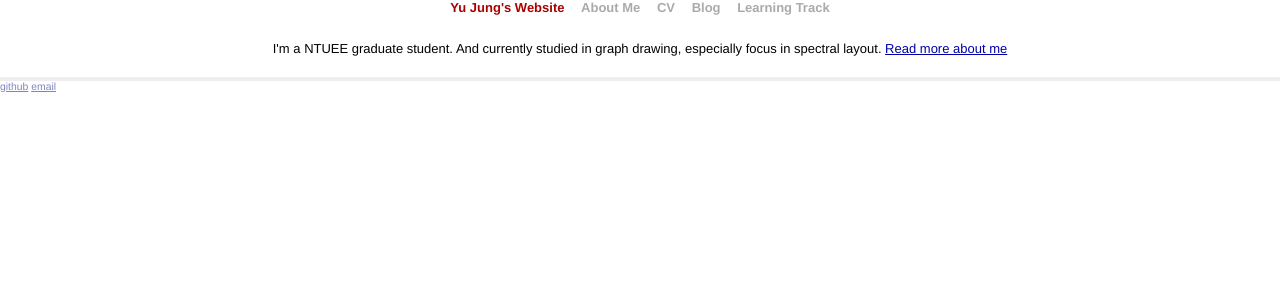
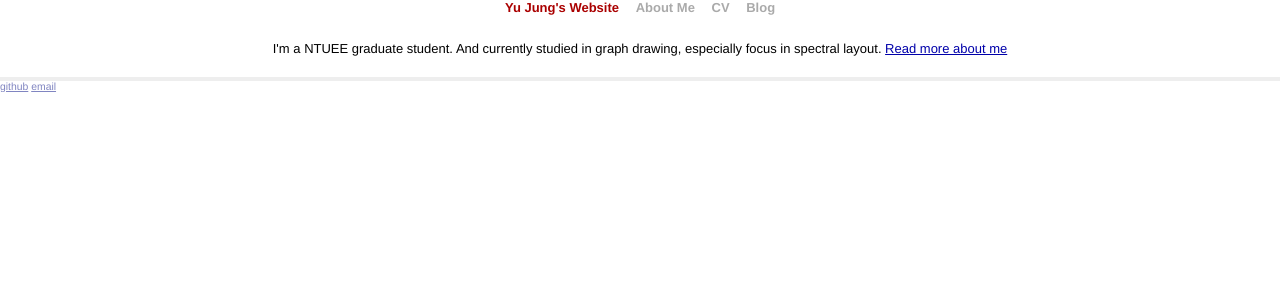
Before and after one commit to lucaskotw/lucaskotw.github.io, a Jekyll site: the page built from index.html, in a window 1280 px wide. Shown: the top 300 px of the page. Built offline with Jekyll 4.4.1, drawn with Linux system fonts in a browser that asks for light colours.

Commit message:
delete: learning track link

```diff
--- a/_layouts/default.html
+++ b/_layouts/default.html
@@ -23,7 +23,6 @@
             <a class="extra" href="/about">About Me</a>
             <a class="extra" href="/cv">CV</a>
             <a class="extra" href="/blog">Blog</a>
-            <a class="extra" href="/learning">Learning Track</a>
         </div>
 
 
```
